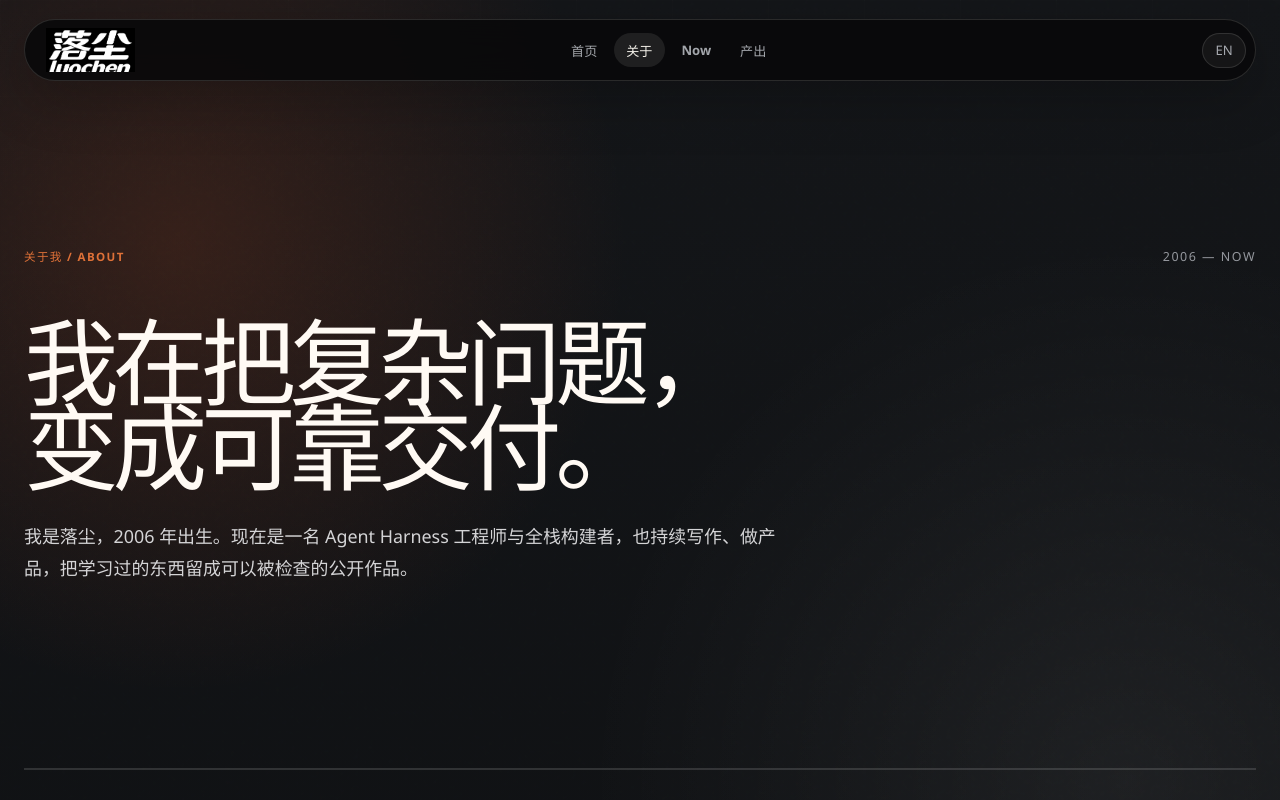
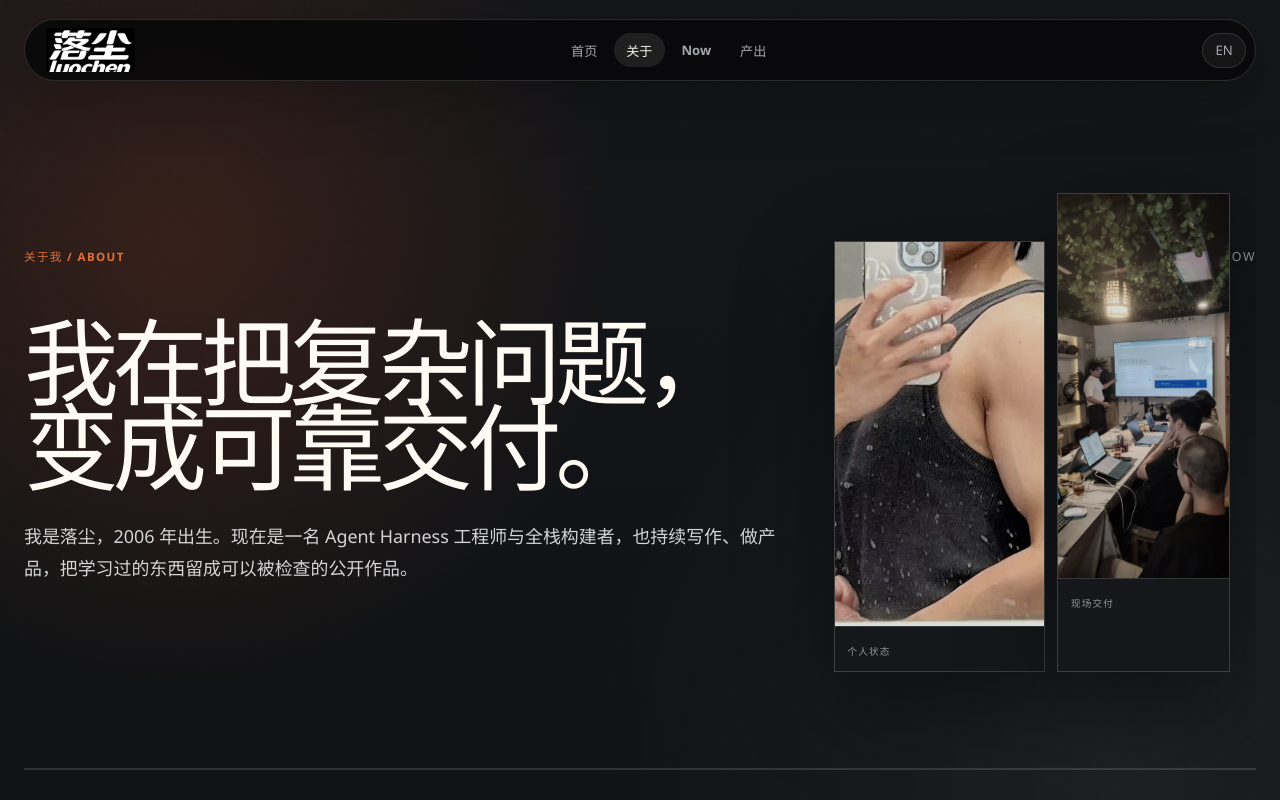
Before and after one commit to luochen211/luo-chen-com, a React (Vite) app: page /about in a window 1280 px wide. Shown: the top 800 px of the page. Built offline with nearby package versions, Linux system fonts and the light colour scheme.

Commit message:
feat: add personal photos to about page

```diff
--- a/src/pages/AboutPage.jsx
+++ b/src/pages/AboutPage.jsx
@@ -24,6 +24,16 @@ export default function AboutPage({ t, locale = 'zh' }) {
         </div>
         <h1>{t.about.title}</h1>
         <p>{t.about.intro}</p>
+        <div className="about-photo-gallery" aria-label={isEnglish ? 'Personal and workshop photos' : '个人与工作现场照片'}>
+          <figure>
+            <img src="/media/about-training.jpg" alt={t.hero.avatarAlt} width="809" height="603" />
+            <figcaption><small>{isEnglish ? 'PERSONAL PRACTICE' : '个人状态'}</small></figcaption>
+          </figure>
+          <figure>
+            <img src="/media/about-workshop.jpg" alt={isEnglish ? 'Workshop participants listening to a presentation' : '工作坊现场，参与者正在听分享'} width="1368" height="1824" />
+            <figcaption><small>{isEnglish ? 'REAL DELIVERY' : '现场交付'}</small></figcaption>
+          </figure>
+        </div>
       </header>
 
       <section className="about-timeline-chapter" aria-labelledby="timeline-title">
--- a/src/redesign.css
+++ b/src/redesign.css
@@ -783,6 +783,7 @@ body {
 }
 
 /* About is an editorial biography: trajectory, principles, then contact. */
+.about-hero { position: relative; }
 .about-hero > * {
   animation: about-rise 0.8s cubic-bezier(0.2, 0.75, 0.2, 1) both;
 }
@@ -790,6 +791,38 @@ body {
 .about-hero > h1 { animation-delay: 80ms; }
 .about-hero > p { animation-delay: 160ms; }
 .about-hero > div > span { color: var(--muted); font-size: 0.78rem; letter-spacing: 0.12em; }
+.about-photo-gallery {
+  position: absolute;
+  right: clamp(0rem, 2vw, 2rem);
+  bottom: 6rem;
+  display: grid;
+  grid-template-columns: 1.1fr 0.9fr;
+  gap: 0.75rem;
+  width: min(31vw, 26rem);
+  transform: rotate(1.5deg);
+  animation: about-rise 0.8s 240ms cubic-bezier(0.2, 0.75, 0.2, 1) both;
+}
+.about-photo-gallery figure {
+  margin: 0;
+  overflow: hidden;
+  border: 1px solid rgba(242, 240, 233, 0.18);
+  background: var(--surface);
+  box-shadow: 0 2rem 6rem rgba(0, 0, 0, 0.45);
+}
+.about-photo-gallery figure:first-child { margin-top: 3rem; }
+.about-photo-gallery img {
+  display: block;
+  width: 100%;
+  height: clamp(17rem, 30vw, 29rem);
+  object-fit: cover;
+  filter: grayscale(0.32) contrast(1.04) brightness(0.86);
+  transition: filter 0.7s ease, transform 0.7s cubic-bezier(0.2, 0.8, 0.2, 1);
+}
+.about-photo-gallery figure:first-child img { object-position: 58% 50%; }
+.about-photo-gallery figure:last-child img { object-position: 50% 58%; }
+.about-photo-gallery figure:hover img { transform: scale(1.04); filter: grayscale(0) contrast(1.02) brightness(0.96); }
+.about-photo-gallery figcaption { padding: 0.7rem 0.8rem; border-top: 1px solid var(--line); }
+.about-photo-gallery small { color: var(--muted); font-size: 0.6rem; letter-spacing: 0.12em; }
 
 .about-timeline-chapter { padding: clamp(6rem, 12vw, 11rem) 0; border-block: 1px solid var(--line); }
 .about-timeline-chapter .chapter-heading { display: grid; grid-template-columns: minmax(10rem, 0.45fr) minmax(0, 1.55fr); align-items: start; }
@@ -1091,6 +1124,7 @@ body {
   .contact-hero { grid-template-columns: 1fr; }
   .about-principles { gap: 4rem; }
   .about-contact-heading { grid-template-columns: 1fr; }
+  .about-photo-gallery { position: relative; right: auto; bottom: auto; width: min(26rem, 72vw); margin: 4rem 0 0 auto; }
 }
 
 @media (max-width: 800px) {
@@ -1162,6 +1196,7 @@ body {
   .output-project-compact:hover { padding-inline: 0.75rem; }
 
   .route-hero { min-height: 72svh; }
+  .about-photo-gallery { width: min(30rem, 100%); margin-top: 3rem; transform: none; }
   .about-principles,
   .about-contact-lead { grid-template-columns: 1fr; }
   .about-timeline-chapter .chapter-heading { grid-template-columns: 1fr; }
```
Also changed, not shown: public/media/about-training.jpg (added), public/media/about-workshop.jpg (added).
